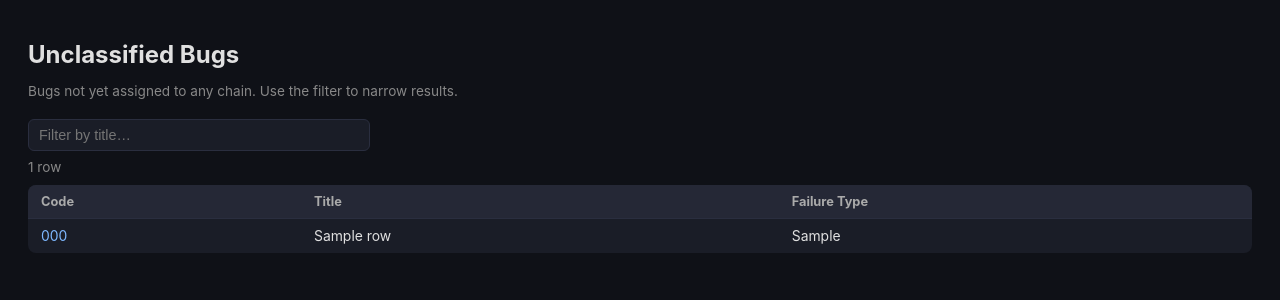
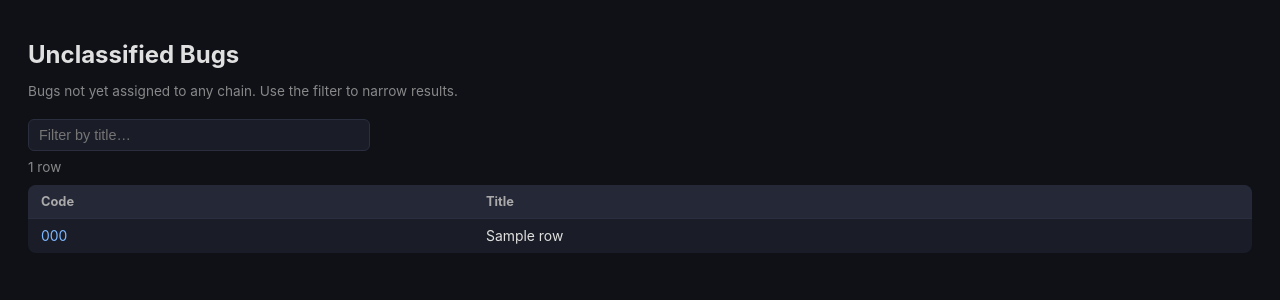
Before and after one commit to coreyprator/metapm, a Python web app: template app/templates/chains/unclassified.html in a window 1280 px wide. Shown: the part 39-339 px from the top of the page. Run offline with Jinja, Linux system fonts and the light colour scheme; the template is opened without the code that fills it: most values are stand-ins (such as "Sample title", 1, 10 or a date in 2020).

Commit message:
MP54: Remove failure_type from unclassified query (column not in view)

```diff
--- a/app/api/chains.py
+++ b/app/api/chains.py
@@ -111,7 +111,7 @@ async def chains_misclassified(request: Request):
 @router.get("/chains/unclassified", response_class=HTMLResponse, include_in_schema=False)
 async def chains_unclassified(request: Request):
     rows = execute_query(
-        "SELECT code, title, failure_type "
+        "SELECT code, title "
         "FROM vw_bug_chain_unclassified ORDER BY code"
     ) or []
 
--- a/app/templates/chains/unclassified.html
+++ b/app/templates/chains/unclassified.html
@@ -11,7 +11,6 @@
     <tr>
       <th>Code</th>
       <th>Title</th>
-      <th>Failure Type</th>
     </tr>
   </thead>
   <tbody id="bug-tbody">
@@ -19,7 +18,6 @@
     <tr>
       <td><a href="/bug/{{ r.code }}">{{ r.code }}</a></td>
       <td class="title-cell">{{ r.title }}</td>
-      <td>{{ r.failure_type or '—' }}</td>
     </tr>
     {% endfor %}
   </tbody>
```
